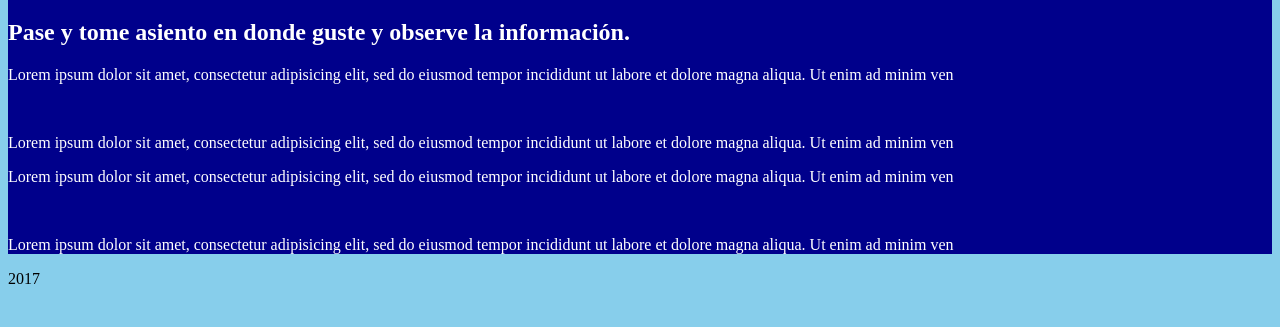
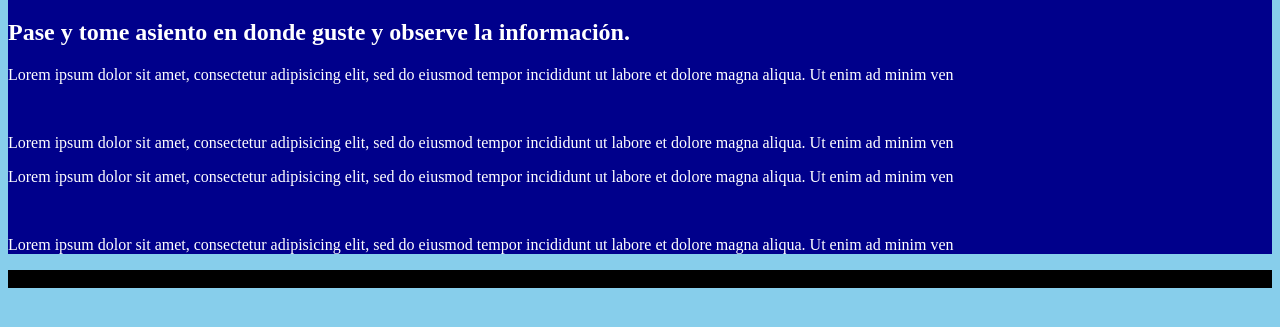
Before and after one commit to ReyesRichard/Aprendiendo-Sass-y-Pug, a plain HTML site: page index.html in a window 1280 px wide. Shown: the part 189-516 px from the top of the page. Drawn offline with Linux system fonts and the light colour scheme.

Commit message:
agrega stilo en el footer

```diff
--- a/_css/style.css
+++ b/_css/style.css
@@ -1,3 +1,4 @@
 body{background: skyblue}
 h1,h2,h3,p{color:white;}
 div{background: darkblue}
+footer{background: black}
```
